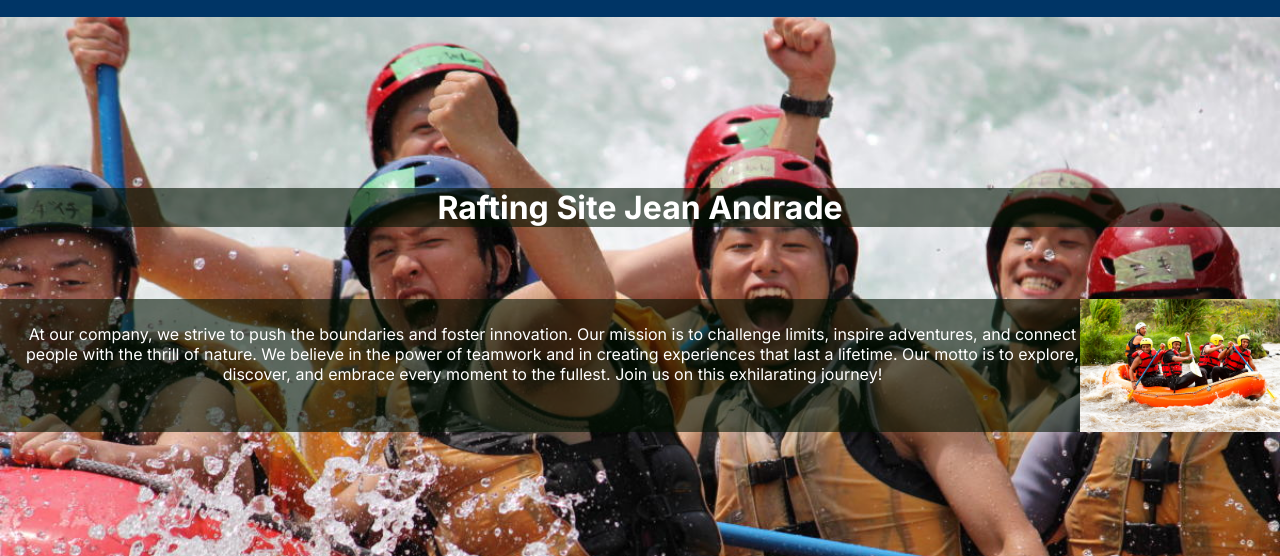
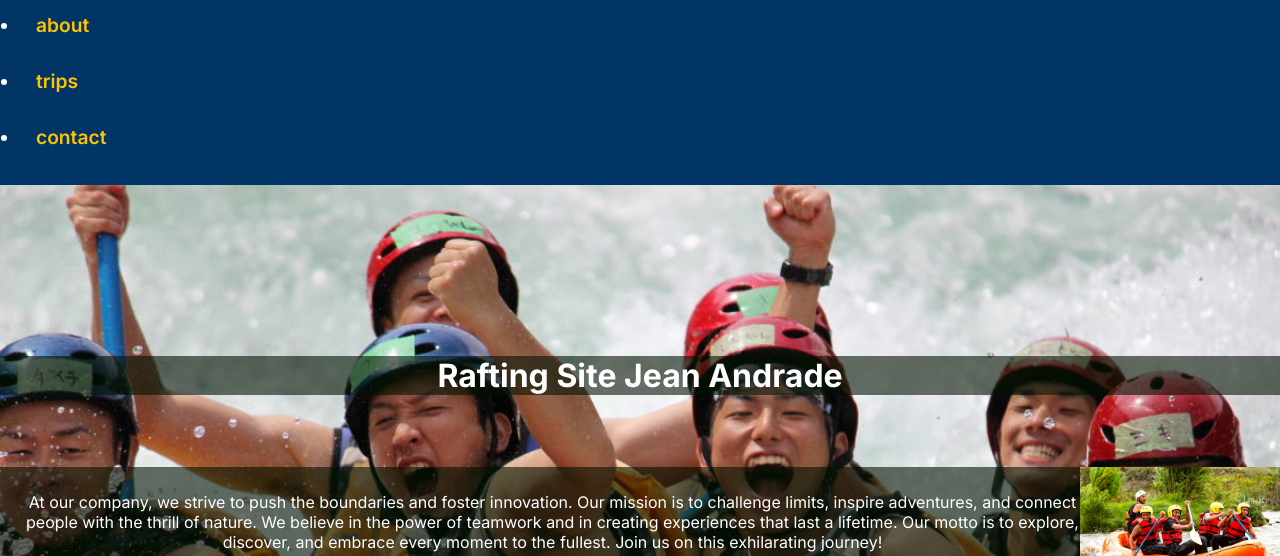
Before and after one commit to chronojean/wdd130, a plain HTML site: page wwr/about.html in a window 1280 px wide. Shown: the part 244-800 px from the top of the page. Drawn offline with Linux system fonts and the light colour scheme.

Commit message:
changes W04 about

```diff
--- a/wwr/styles/rafting.css
+++ b/wwr/styles/rafting.css
@@ -1,29 +1,11 @@
-@import url('https://fonts.googleapis.com/css2?family=Inter:wght@100;200;300;400;500;600;700;800;900&family=Secular+One&display=swap');
-:root {
-    /*from https://coolors.co/palette/000814-001d3d-003566-ffc300-ffd60a*/
-    --color0: white;
-    --color1: #000814;
-    --color2: #001D3D;
-    --color3: #003566;
-    --color4: #FFC300;
-    --color5: #FFD60A;
+@import url('site-plan-rafting.css');
+/**************************************General Rules***************************************/
 
-    --body-background: var(--color1);
+/***************************************General Rules****************************************/
+/***************************************Tag Selectors****************************************/
 
-    --primary-color: var(--color0);
-    --secondary-color: var(--color0);
-    --accent1-color: var(--color3);
-    --accent2-color: var(--color2);
-
-    --nav-background-color: var(--color3);
-    --nav-link-color: var(--color4);
-    --nav-hover-link-color: var(--color5);
-    --nav-hover-background-color: var(--color2);
-
-    --heading-font: "Inter",serif,bold;
-    --paragraph-font: "Inter",serif;
-}
-/*Class Selectors*/
+/***************************************Tag Selectors****************************************/
+/**************************************Class Selectors***************************************/
 .hero {
 	position: relative;
 }
@@ -50,53 +32,7 @@
 	width: 100%;
 	height: auto;
 }
-.navigation {
-	display: flex;
-	list-style: none;
-}
-
-.navigation li {
-	flex: 1 1 100%;
-}
-
-/*Tag Selectors*/
-*{
-	margin: 0px;
-	padding: 0px;
-}
-body{
-    font-family: var(--paragraph-font);
-    background-color: var(--body-background);
-}
-h1,h2,h3,h4,h5,h6,p,div,nav{
-    font-family: var(--heading-font);
-    color: var(--primary-color)
-}
-header{
-    padding: 20px;
-    background-color: var(--accent1-color);
-}
-p{
-    padding: 25px;
-}
-nav{
-    background-color: var(--nav-background-color);
-    font-size: 1.2rem;
-    display: flex;
-}
-nav a{
-    display: block;
-    color: var(--nav-link-color);
-    text-decoration: none;
-    padding: 1rem;
-}
-
-nav a:link, nav a:visited{
-    color: var(--nav-link-color);
-}
-nav a:hover{
-    color: var(--nav-hover-link-color);
-    background-color: var(--nav-hover-background-color);
-}
-
-/*ID Selectors*/
+/**************************************Class Selectors***************************************/
+/***************************************ID Selectors*****************************************/
+/*Empty*/
+/***************************************ID Selectors*****************************************/
--- a/wwr/styles/site-plan-rafting.css
+++ b/wwr/styles/site-plan-rafting.css
@@ -23,10 +23,7 @@
     --heading-font: "Inter",serif,bold;
     --paragraph-font: "Inter",serif;
 }
-/*Class Selectors*/
-
-
-/*Tag Selectors*/
+/**************************************General Rules***************************************/
 *{
 	margin: 0px;
 	padding: 0px;
@@ -39,12 +36,18 @@ h1,h2,h3,h4,h5,h6,p,div,nav{
     font-family: var(--heading-font);
     color: var(--primary-color)
 }
+p{
+    padding: 25px;
+}
+ul,ol,li,a{
+    text-decoration: none;
+    font-weight: 600;
+}
+/***************************************General Rules****************************************/
+/***************************************Tag Selectors****************************************/
 header{
     padding: 20px;
     background-color: var(--accent1-color);
-}
-p{
-    padding: 25px;
 }
 nav{
     background-color: var(--nav-background-color);
@@ -54,10 +57,8 @@ nav{
 nav a{
     display: block;
     color: var(--nav-link-color);
-    text-decoration: none;
     padding: 1rem;
 }
-
 nav a:link, nav a:visited{
     color: var(--nav-link-color);
 }
@@ -65,5 +66,10 @@ nav a:hover{
     color: var(--nav-hover-link-color);
     background-color: var(--nav-hover-background-color);
 }
-
-/*ID Selectors*/
+/***************************************Tag Selectors****************************************/
+/**************************************Class Selectors***************************************/
+/*Empty*/
+/**************************************Class Selectors***************************************/
+/***************************************ID Selectors*****************************************/
+/*Empty*/
+/***************************************ID Selectors*****************************************/
```
